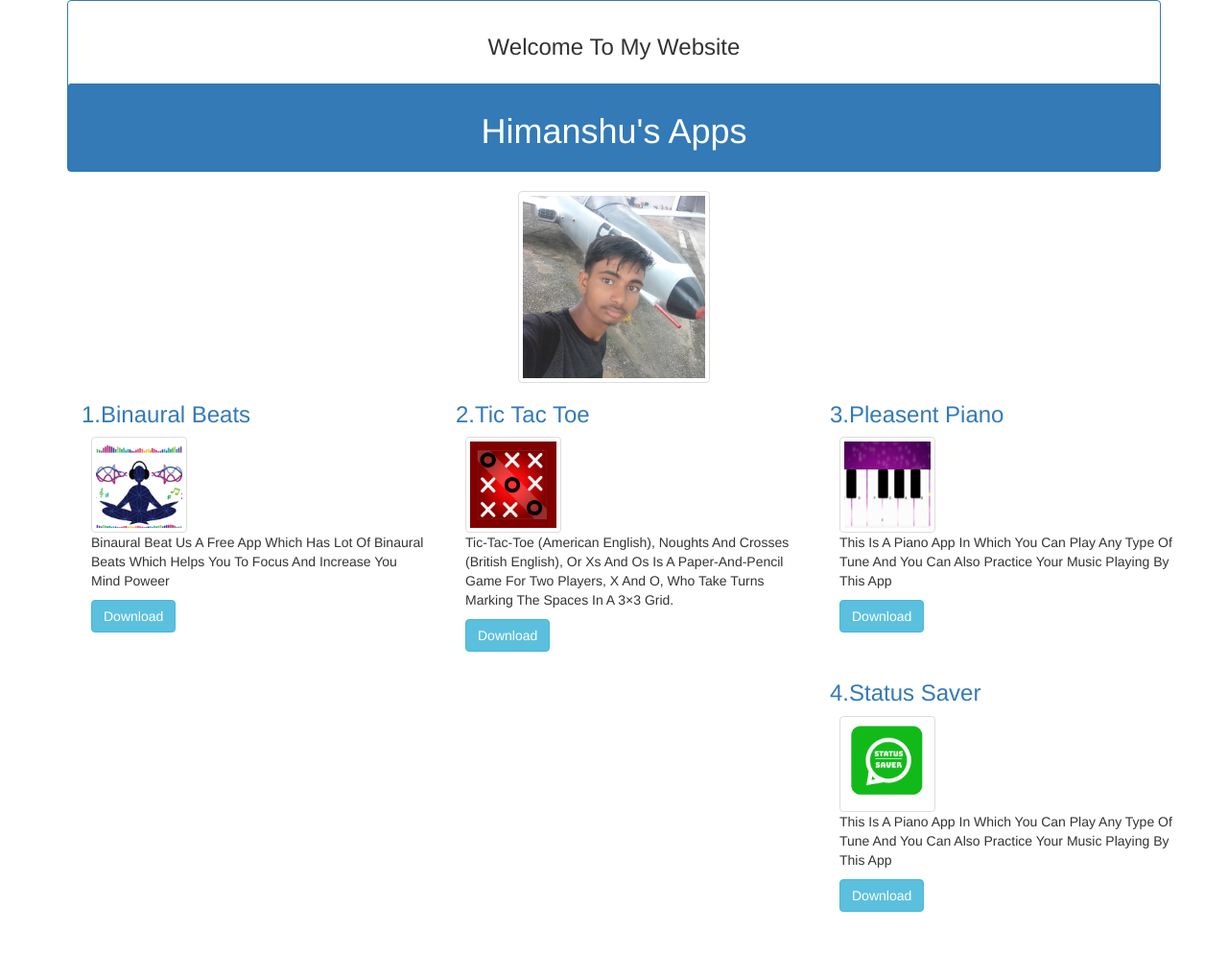
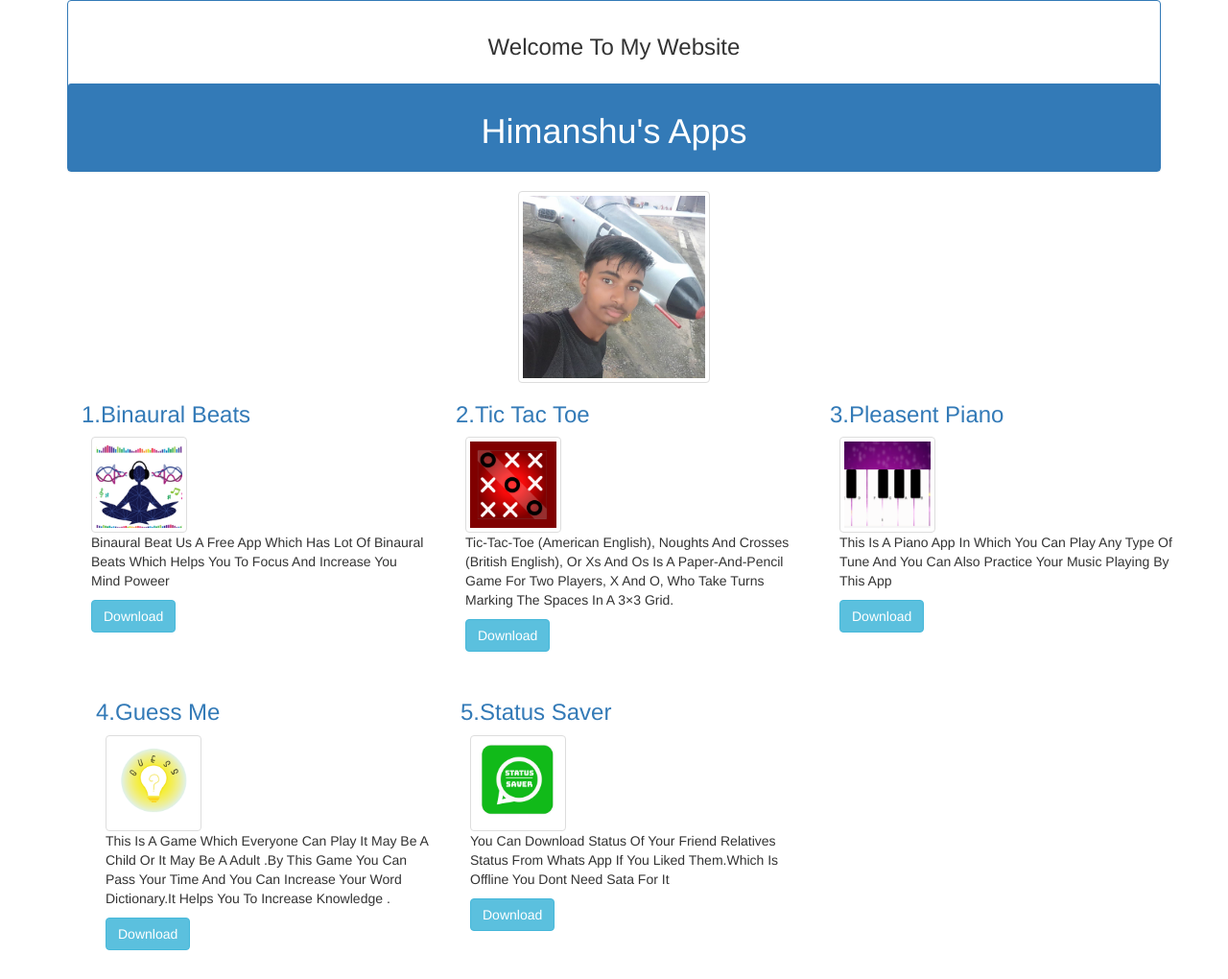
Before and after one commit to hkhatuwal/himanshuapps, a plain HTML site: page index.html in a window 1280 px wide. Shown: the whole page at 96% size. Before the commit the page ends 980 px from the top, so only its background shows below. Drawn offline with nearby package versions, Linux system fonts and the light colour scheme.

Commit message:
GuessMe
Guess Me In Format

```diff
--- a/index.html
+++ b/index.html
@@ -84,19 +84,46 @@
 
 
 
-  </div>
-
-  <div class="col-sm-4"id="appscont">
-    <h3 class="text-capitalize font-weight-bold text-primary">4.Status Saver</h3>
-    <img id="icons" src="status_saver.png" class="img-thumbnail" alt="Appicon ">
-
-    <p class="text-capitalize"style="margin-left: 1rem;"  >this is a piano app in which you can play any type of tune and you can also practice your music playing by this app</p>
-
-    <a style="margin-left: 1rem;" href="https://drive.google.com/uc?export=download&id=1_Aciz2KhuyQMcwprzCdmG7C7ZUKjf2hx" class="btn btn-info" role="button">Download</a>
 
 
 
 </div>
+    </div>
+      <div class="col-sm-4"id="appscont">
+      <h3 class="text-capitalize font-weight-bold text-primary"
+     >4.Guess Me</h3>
+      <img id="icons" src="gues_logo.png" class="img-thumbnail" alt="Appicon ">
+
+      <p class="text-capitalize" style="margin-left: 1rem;">This is a game which everyone can play it may be a child or it may be a adult .by this game you can pass your time and you can increase your word dictionary.It helps you to increase knowledge .</p>
+
+      <a style="margin-left: 1rem;" href="https://firebasestorage.googleapis.com/v0/b/fireatore-9c543.appspot.com/o/Apps%2FGuesss%20me4.apk?alt=media&token=99aef4a0-c4b8-4761-a4e2-8909ec325b28" class="btn btn-info" role="button">Download</a>
+
+
+
+
+
+
+</div>
+
+<div class="col-sm-4"id="appscont">
+      <h3 class="text-capitalize font-weight-bold text-primary"
+     >5.Status Saver</h3>
+      <img id="icons" src="status_saver.png" class="img-thumbnail" alt="Appicon ">
+
+      <p class="text-capitalize" style="margin-left: 1rem;">You can download status of your friend relatives status from whats app if you liked them.Which is offline you dont need sata for it</p>
+
+      <a style="margin-left: 1rem;" href="https://firebasestorage.googleapis.com/v0/b/fireatore-9c543.appspot.com/o/Apps%2FGuesss%20me4.apk?alt=media&token=99aef4a0-c4b8-4761-a4e2-8909ec325b28" class="btn btn-info" role="button">Download</a>
+
+
+
+
+
+
+</div>
+
+</div>
+
+
 </div>
 
 
```
Also changed, not shown: gues_logo.png (added).
